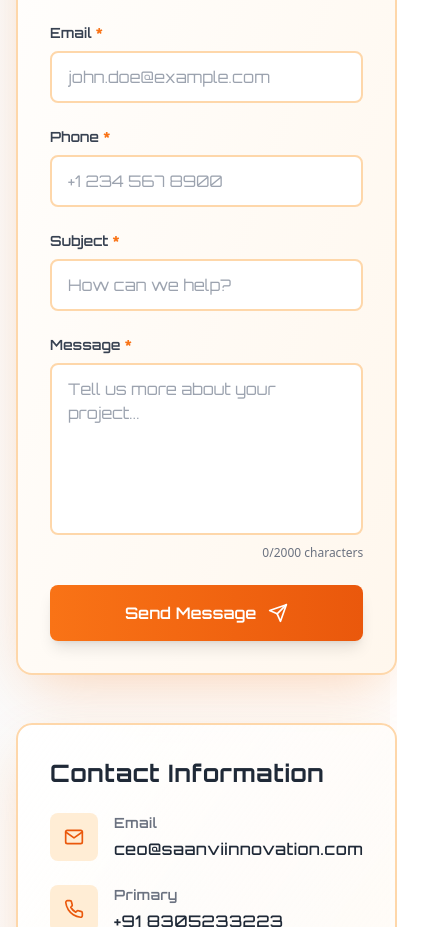
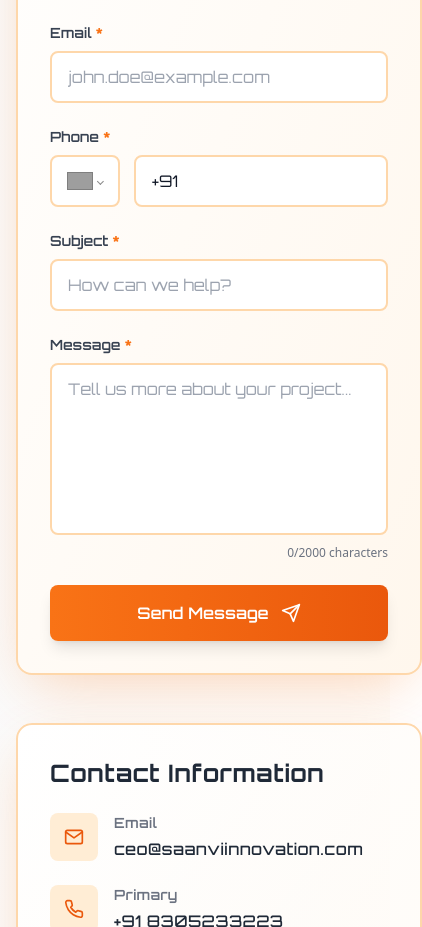
Before and after one commit to intvinay86-lang/SAANVIINOVATION2-MERN, a React (Vite) app in the folder client/: page /contact in a window 390 px wide. Shown: the part 800-1727 px from the top of the page, 422 px wide, since content can reach past the window. Built offline with nearby package versions, Linux system fonts and the light colour scheme; no server answers; grey boxes are pictures that could not be loaded.

Commit message:
add phone number validation feature

```diff
--- a/client/package.json
+++ b/client/package.json
@@ -20,6 +20,7 @@
     "react-hook-form": "^7.71.1",
     "react-hot-toast": "^2.6.0",
     "react-icons": "^5.5.0",
+    "react-phone-number-input": "^3.4.16",
     "react-redux": "^9.2.0",
     "react-router-dom": "^7.13.0",
     "swiper": "^12.1.1",
--- /dev/null
+++ b/client/src/components/PhoneInput.jsx
@@ -0,0 +1,147 @@
+import PhoneInputWithCountry from "react-phone-number-input";
+import { isValidPhoneNumber, parsePhoneNumber } from "react-phone-number-input";
+import "react-phone-number-input/style.css";
+import { FiAlertCircle } from "react-icons/fi";
+
+/**
+ * PhoneInput Component with Country Code Selection using react-phone-number-input
+ *
+ * @param {string} value - Full phone number with country code (e.g., "+919876543210")
+ * @param {function} onChange - Callback when phone number changes, receives full number
+ * @param {function} onBlur - Callback when input loses focus
+ * @param {string} error - Error message to display
+ * @param {boolean} touched - Whether the field has been touched
+ * @param {boolean} required - Whether the field is required
+ * @param {string} className - Additional CSS classes for the container
+ * @param {string} label - Label text for the input
+ * @param {string} id - ID for the input element
+ */
+function PhoneInput({
+  value = "",
+  onChange,
+  onBlur,
+  error = "",
+  touched = false,
+  required = false,
+  className = "",
+  label = "Phone",
+  id = "phone",
+}) {
+  // Normalize the phone number to E.164 format
+  const normalizePhoneNumber = (phoneValue) => {
+    if (!phoneValue) return "";
+
+    // Remove spaces from the phone number
+    const cleanValue = phoneValue.replace(/\s+/g, "");
+
+    // If it already starts with +, return as is
+    if (cleanValue.startsWith("+")) {
+      return cleanValue;
+    }
+
+    // If it doesn't start with +, add it
+    return `+${cleanValue}`;
+  };
+
+  const normalizedValue = normalizePhoneNumber(value);
+
+  const handleChange = (phoneValue) => {
+    onChange(phoneValue || "");
+  };
+
+  const handleBlur = () => {
+    if (onBlur) {
+      onBlur();
+    }
+  };
+
+  // Validate phone number
+  const isValid = normalizedValue
+    ? isValidPhoneNumber(normalizedValue)
+    : !required;
+  const validationError =
+    normalizedValue && !isValid ? "Invalid phone number format" : "";
+  const displayError = touched && (error || validationError);
+
+  return (
+    <div className={className}>
+      {label && (
+        <label
+          htmlFor={id}
+          className="block text-sm font-semibold text-gray-700 mb-2"
+          style={{ fontFamily: "'Orbitron', 'Courier New', monospace" }}
+        >
+          {label} {required && <span className="text-orange-500">*</span>}
+        </label>
+      )}
+
+      <div>
+        <PhoneInputWithCountry
+          international
+          defaultCountry="IN"
+          value={normalizedValue}
+          onChange={handleChange}
+          onBlur={handleBlur}
+          id={id}
+          placeholder="Enter phone number"
+          style={{
+            display: "flex",
+            gap: "0.5rem",
+          }}
+        />
+      </div>
+
+      {/* Error Message */}
+      {displayError && (
+        <div className="flex items-center gap-1 mt-2 text-red-600 text-sm">
+          <FiAlertCircle className="w-4 h-4" />
+          <span>{error || validationError}</span>
+        </div>
+      )}
+
+      <style>{`
+        .PhoneInput {
+          display: flex !important;
+          gap: 0.5rem !important;
+        }
+
+        .PhoneInputCountry {
+          padding: 0.75rem 1rem !important;
+          border: ${displayError ? "2px solid #f87171" : "2px solid #fed7aa"} !important;
+          border-radius: 0.5rem !important;
+          background: white !important;
+          transition: all 0.3s !important;
+        }
+
+        .PhoneInputCountry:focus-within {
+          border-color: ${displayError ? "#ef4444" : "#f97316"} !important;
+          box-shadow: 0 0 0 2px ${displayError ? "rgba(239, 68, 68, 0.2)" : "rgba(249, 115, 22, 0.2)"} !important;
+          outline: none !important;
+        }
+
+        .PhoneInputInput {
+          flex: 1 !important;
+          padding: 0.75rem 1rem !important;
+          border: ${displayError ? "2px solid #f87171" : "2px solid #fed7aa"} !important;
+          border-radius: 0.5rem !important;
+          background: white !important;
+          color: #111827 !important;
+          font-family: 'Orbitron', 'Courier New', monospace !important;
+          transition: all 0.3s !important;
+          outline: none !important;
+        }
+
+        .PhoneInputInput:focus {
+          border-color: ${displayError ? "#ef4444" : "#f97316"} !important;
+          box-shadow: 0 0 0 2px ${displayError ? "rgba(239, 68, 68, 0.2)" : "rgba(249, 115, 22, 0.2)"} !important;
+        }
+
+        .PhoneInputInput::placeholder {
+          color: #9ca3af !important;
+        }
+      `}</style>
+    </div>
+  );
+}
+
+export default PhoneInput;
--- a/client/src/features/siteData/siteDataSlice.js
+++ b/client/src/features/siteData/siteDataSlice.js
@@ -25,13 +25,13 @@ export const getMainSiteData = createAsyncThunk(
 
         // Return cached data if still valid
         if (timeSinceLastFetch < CACHE_DURATION) {
-          console.log("Using cached site data from Redux store");
+          // console.log("Using cached site data from Redux store");
           return mainData;
         }
       }
 
       // Fetch fresh data from API
-      console.log("Fetching fresh site data from API");
+      // console.log("Fetching fresh site data from API");
       const response = await siteDataService.getMainSiteData();
       if (response.success) {
         return response.data.data;
--- a/client/src/pages/Admin/ContactSettings.jsx
+++ b/client/src/pages/Admin/ContactSettings.jsx
@@ -18,6 +18,7 @@ import {
   selectSiteData,
   selectSiteDataLoading,
 } from "../../features/siteData/siteDataSelectors";
+import PhoneInput from "../../components/PhoneInput";
 
 function ContactSettings() {
   const dispatch = useDispatch();
@@ -31,6 +32,7 @@ function ContactSettings() {
     reset,
     control,
     watch,
+    setValue,
     formState: { errors },
   } = useForm({
     defaultValues: {
@@ -39,8 +41,8 @@ function ContactSettings() {
         "HAVE A PROJECT IN MIND? WE'D LOVE TO HEAR FROM YOU. SEND US A MESSAGE AND WE'LL RESPOND AS SOON AS POSSIBLE.",
       businessHours: "Mon-Fri: 9AM-6PM, Sat: 10AM-4PM",
       contactNumbers: [
-        { label: "Primary", number: "+91 8305233223" },
-        { label: "Support", number: "+91 9876543210" },
+        { label: "Primary", number: "+918305233223" },
+        { label: "Support", number: "+919876543210" },
       ],
       mapEmbedUrl:
         "https://www.google.com/maps/embed?pb=!1m18!1m12!1m3!1d3578.0234567890123!2d78.203263!3d26.216247!2m3!1f0!2f0!3f0!3m2!1i1024!2i768!4f13.1!3m3!1m2!1s0x0%3A0x0!2zMjbCsDEyJzU4LjUiTiA3OMKwMTInMTEuNyJF!5e0!3m2!1sen!2sin!4v1234567890123!5m2!1sen!2sin",
@@ -73,8 +75,8 @@ function ContactSettings() {
           "HAVE A PROJECT IN MIND? WE'D LOVE TO HEAR FROM YOU. SEND US A MESSAGE AND WE'LL RESPOND AS SOON AS POSSIBLE.",
         businessHours: "Mon-Fri: 9AM-6PM, Sat: 10AM-4PM",
         contactNumbers: [
-          { label: "Primary", number: "+91 8305233223" },
-          { label: "Support", number: "+91 9876543210" },
+          { label: "Primary", number: "+918305233223" },
+          { label: "Support", number: "+919876543210" },
         ],
         mapEmbedUrl:
           "https://www.google.com/maps/embed?pb=!1m18!1m12!1m3!1d3578.0234567890123!2d78.203263!3d26.216247!2m3!1f0!2f0!3f0!3m2!1i1024!2i768!4f13.1!3m3!1m2!1s0x0%3A0x0!2zMjbCsDEyJzU4LjUiTiA3OMKwMTInMTEuNyJF!5e0!3m2!1sen!2sin!4v1234567890123!5m2!1sen!2sin",
@@ -241,22 +243,18 @@ function ContactSettings() {
                     )}
                   </div>
                   <div>
-                    <label className="block text-sm font-medium text-gray-700 mb-1">
-                      Phone Number
-                    </label>
-                    <input
-                      type="text"
-                      {...register(`contactNumbers.${index}.number`, {
-                        required: "Phone number is required",
-                      })}
-                      className="w-full px-3 py-2 border border-gray-300 rounded-md focus:ring-orange-500 focus:border-orange-500"
-                      placeholder="+91 1234567890"
+                    <PhoneInput
+                      id={`contactNumbers.${index}.number`}
+                      label="Phone Number"
+                      value={watch(`contactNumbers.${index}.number`)}
+                      onChange={(fullNumber) =>
+                        setValue(`contactNumbers.${index}.number`, fullNumber)
+                      }
+                      error={errors.contactNumbers?.[index]?.number?.message}
+                      touched={true}
+                      required={true}
+                      className=""
                     />
-                    {errors.contactNumbers?.[index]?.number && (
-                      <p className="mt-1 text-sm text-red-600">
-                        {errors.contactNumbers[index].number.message}
-                      </p>
-                    )}
                   </div>
                 </div>
                 {fields.length > 1 && (
--- a/client/src/pages/Contact/Components/ContactForm.jsx
+++ b/client/src/pages/Contact/Components/ContactForm.jsx
@@ -13,6 +13,7 @@ import {
   selectSubmitSuccess,
 } from "../../../features/contact/contactSelectors";
 import Toast from "../../../components/Toast";
+import PhoneInput from "../../../components/PhoneInput";
 
 function ContactForm() {
   const dispatch = useDispatch();
@@ -143,11 +144,8 @@ function ContactForm() {
       case "phone":
         if (!trimmedValue) {
           error = "Phone number is required";
-        } else if (trimmedValue.length < 10) {
-          error = "Phone number must be at least 10 characters";
-        } else if (trimmedValue.length > 20) {
-          error = "Phone number cannot exceed 20 characters";
         }
+        // Additional validation is handled by PhoneInput component
         break;
 
       case "subject":
@@ -481,35 +479,30 @@ function ContactForm() {
           </div>
 
           {/* Phone */}
-          <div>
-            <label
-              htmlFor="phone"
-              className="block text-sm font-semibold text-gray-700 mb-2"
-              style={{ fontFamily: "'Orbitron', 'Courier New', monospace" }}
-            >
-              Phone <span className="text-orange-500">*</span>
-            </label>
-            <input
-              type="tel"
-              id="phone"
-              name="phone"
-              value={formData.phone}
-              onChange={handleChange}
-              onBlur={handleBlur}
-              required
-              minLength={10}
-              maxLength={20}
-              placeholder="+1 234 567 8900"
-              className={getFieldClassName("phone")}
-              style={{ fontFamily: "'Orbitron', 'Courier New', monospace" }}
-            />
-            {touched.phone && fieldErrors.phone && (
-              <div className="flex items-center gap-1 mt-2 text-red-600 text-sm">
-                <FiAlertCircle className="w-4 h-4" />
-                <span>{fieldErrors.phone}</span>
-              </div>
-            )}
-          </div>
+          <PhoneInput
+            id="phone"
+            label="Phone"
+            value={formData.phone}
+            onChange={(fullNumber) => {
+              setFormData({
+                ...formData,
+                phone: fullNumber,
+              });
+              // Clear field error when user starts typing
+              if (fieldErrors.phone) {
+                setFieldErrors({
+                  ...fieldErrors,
+                  phone: "",
+                });
+              }
+            }}
+            onBlur={() =>
+              handleBlur({ target: { name: "phone", value: formData.phone } })
+            }
+            error={fieldErrors.phone}
+            touched={touched.phone}
+            required={true}
+          />
 
           {/* Subject */}
           <div>
```
Also changed, not shown: client/src/features/contact/contactSlice.js (+4 -4 lines), client/src/pages/Admin/SiteInfo.jsx (+15 -12 lines), 1 other file (tests, documents, lock files or other folders).
